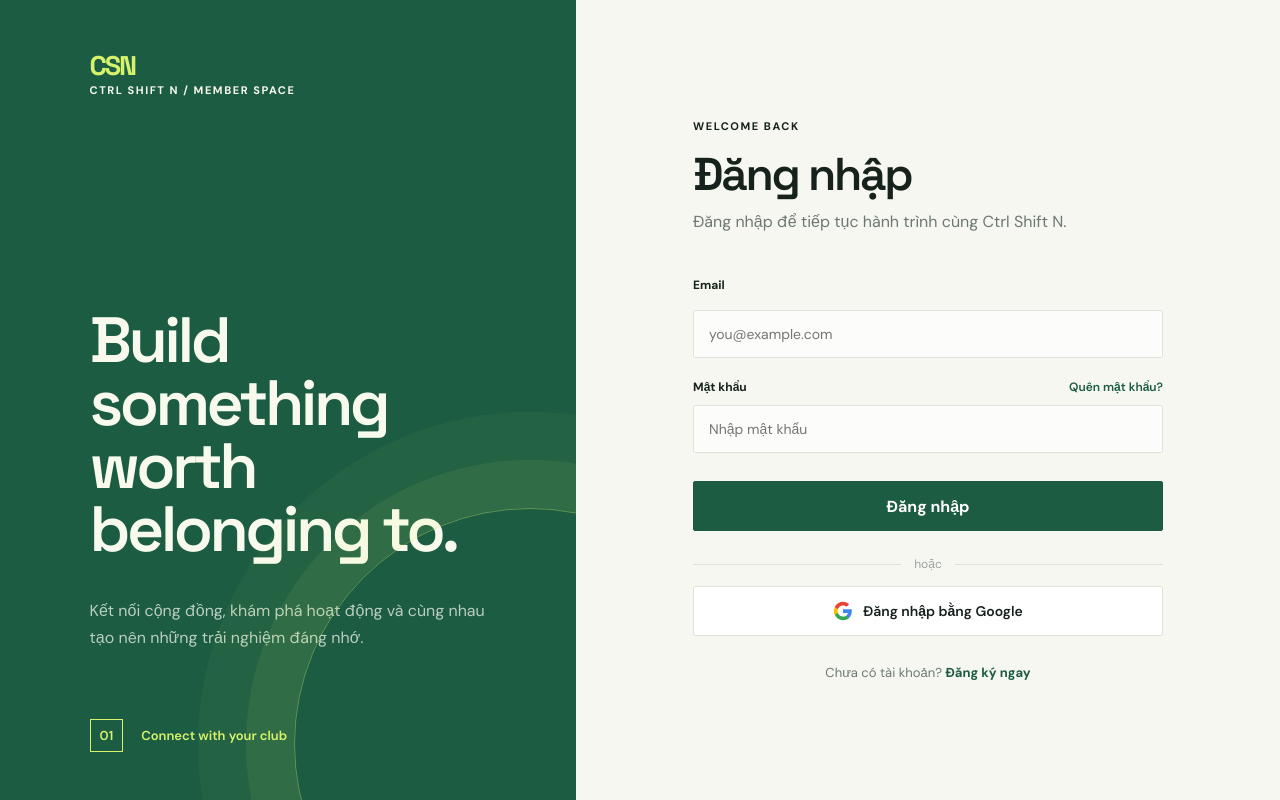
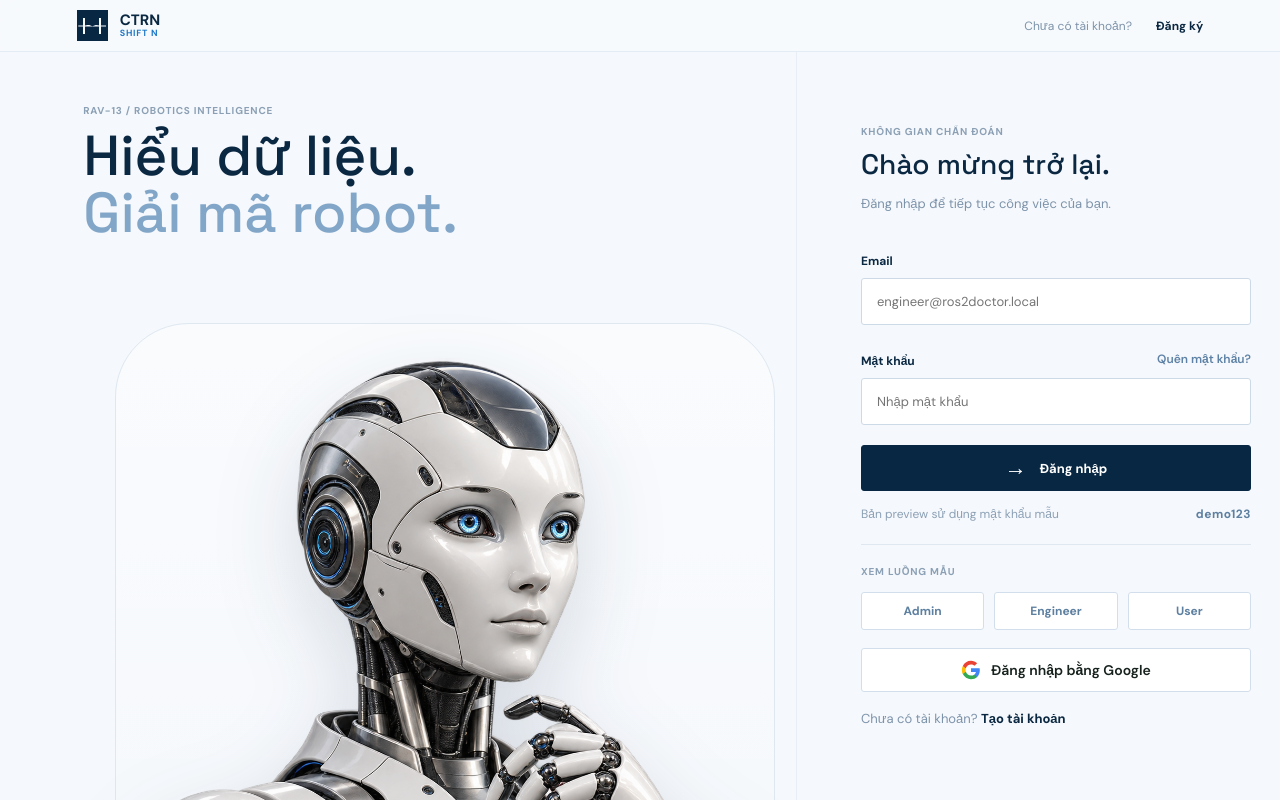
Before and after one commit to anhkhoi130605/Project-Ros-Doctor, a React (Vite) app in the folder WebAPI/FrontEnd(ReactJS)/: page /login in a window 1280 px wide. Built offline with nearby package versions, Linux system fonts and the light colour scheme; no server answers.

Commit message:
18-Refactor: auth.css LoginPage.jsx

```diff
--- a/WebAPI/FrontEnd(ReactJS)/src/feature/auth/auth.css
+++ b/WebAPI/FrontEnd(ReactJS)/src/feature/auth/auth.css
@@ -53,6 +53,364 @@ input:focus, select:focus, textarea:focus { border-color: var(--green); box-shad
 @media (max-width: 800px) { .auth-shell { display: block; } .auth-visual { display: none; } .auth-panel { min-height: 100vh; padding: 32px 24px; } .mobile-mark { display: block; } .auth-card h2 { font-size: 40px; } }
 @media (max-width: 500px) { .form-grid { display: block; } .auth-card h2 { font-size: 36px; } }
 
+.login-page {
+	min-height: 100vh;
+	background: #f5f8fc;
+	color: #0b2842;
+	display: flex;
+	flex-direction: column;
+	overflow: hidden;
+}
+
+.login-topbar {
+	height: 52px;
+	border-bottom: 1px solid #e3ebf4;
+	display: flex;
+	align-items: center;
+	justify-content: space-between;
+	padding: 0 clamp(24px, 6vw, 90px);
+	background: rgba(247, 250, 253, 0.88);
+	backdrop-filter: blur(12px);
+}
+
+.login-brand {
+	display: inline-flex;
+	align-items: center;
+	gap: 12px;
+	color: #0b2842;
+	text-decoration: none;
+}
+
+.brand-pulse {
+	width: 31px;
+	height: 31px;
+	background: #082743;
+	display: grid;
+	place-items: center;
+}
+
+.brand-pulse span {
+	width: 18px;
+	height: 16px;
+	border-left: 2px solid #f8fbff;
+	border-right: 2px solid #f8fbff;
+	position: relative;
+}
+
+.brand-pulse span::before {
+	content: '';
+	position: absolute;
+	left: -7px;
+	right: -7px;
+	top: 7px;
+	height: 2px;
+	background: #f8fbff;
+	clip-path: polygon(0 50%, 24% 50%, 37% 8%, 50% 88%, 63% 28%, 75% 50%, 100% 50%, 100% 100%, 0 100%);
+}
+
+.brand-copy {
+	display: grid;
+	gap: 1px;
+	line-height: 1;
+}
+
+.brand-copy strong {
+	font-size: 15px;
+	letter-spacing: 0;
+}
+
+.brand-copy small {
+	color: #1f78c8;
+	font-size: 9px;
+	font-weight: 800;
+	letter-spacing: 0.08em;
+}
+
+.login-toplinks {
+	display: flex;
+	align-items: center;
+	gap: 24px;
+	font-size: 12px;
+	color: #7d93aa;
+}
+
+.login-toplinks a {
+	color: #0b2842;
+	font-weight: 800;
+	text-decoration: none;
+}
+
+.login-stage {
+	flex: 1;
+	display: grid;
+	grid-template-columns: minmax(0, 1.32fr) minmax(340px, 0.8fr);
+	min-height: 0;
+}
+
+.login-hero {
+	position: relative;
+	padding: clamp(38px, 6.5vh, 58px) clamp(30px, 6.5vw, 100px) 0;
+	border-right: 1px solid #e7eef6;
+	overflow: hidden;
+}
+
+.login-kicker {
+	margin: 0 0 10px;
+	color: #8ca0b5;
+	font-size: 10px;
+	font-weight: 800;
+	letter-spacing: 0.08em;
+	text-transform: uppercase;
+}
+
+.login-hero h1 {
+	position: relative;
+	z-index: 2;
+	max-width: 640px;
+	margin: 0;
+	color: #0b2842;
+	font-family: 'Space Grotesk', sans-serif;
+	font-size: clamp(36px, 4.4vw, 62px);
+	font-weight: 500;
+	line-height: 1.02;
+	letter-spacing: 0;
+}
+
+.login-hero h1 span {
+	display: block;
+	color: #82a6c8;
+}
+
+.robot-orbit {
+	position: absolute;
+	left: clamp(64px, 9vw, 130px);
+	bottom: -185px;
+	width: min(55vw, 660px);
+	aspect-ratio: 1;
+	border: 1px solid #dfe8f1;
+	border-radius: 74px 74px 0 0;
+	display: flex;
+	align-items: flex-end;
+	justify-content: center;
+	background: linear-gradient(180deg, rgba(255,255,255,0.44), rgba(255,255,255,0));
+}
+
+.robot-orbit img {
+	width: min(64vw, 660px);
+	max-width: none;
+	transform: translateY(34px);
+	filter: drop-shadow(0 32px 42px rgba(21, 45, 72, 0.14));
+}
+
+.login-panel {
+	width: min(100%, 390px);
+	align-self: center;
+	justify-self: start;
+	margin-left: clamp(28px, 5vw, 72px);
+	padding: 30px 0;
+	animation: rise .45s ease both;
+}
+
+.login-panel h2 {
+	margin: 0 0 14px;
+	color: #0b2842;
+	font-family: 'Space Grotesk', sans-serif;
+	font-size: clamp(25px, 2.2vw, 32px);
+	font-weight: 500;
+	line-height: 1.15;
+	letter-spacing: 0;
+}
+
+.login-panel .form-intro {
+	margin-bottom: 24px;
+	color: #7d93aa;
+	font-size: 13px;
+}
+
+.login-panel form {
+	display: grid;
+	gap: 0;
+}
+
+.login-panel label {
+	color: #0b2842;
+	font-size: 12px;
+	font-weight: 800;
+	margin: 14px 0 9px;
+}
+
+.login-panel input {
+	min-height: 46px;
+	border-color: #ccd9e7;
+	border-radius: 3px;
+	background: #ffffff;
+	color: #0b2842;
+	font-size: 13px;
+}
+
+.login-panel input:focus {
+	border-color: #0b6fc6;
+	box-shadow: 0 0 0 3px rgba(11, 111, 198, 0.1);
+}
+
+.login-panel .label-row {
+	margin-top: 14px;
+}
+
+.login-panel .text-button {
+	color: #5e82a6;
+}
+
+.login-panel .primary-button {
+	position: relative;
+	gap: 13px;
+	min-height: 46px;
+	margin-top: 20px;
+	border-color: #072743;
+	border-radius: 3px;
+	background: #072743;
+	color: #ffffff;
+	font-size: 13px;
+	font-weight: 700;
+}
+
+.login-panel .primary-button:hover {
+	background: #0d365b;
+}
+
+.login-panel .primary-button span {
+	font-size: 22px;
+	line-height: 1;
+}
+
+.demo-credential {
+	display: grid;
+	grid-template-columns: 1fr auto;
+	align-items: center;
+	gap: 16px;
+	padding: 15px 0 22px;
+	border-bottom: 1px solid #dfe8f1;
+	color: #8ca0b5;
+	font-size: 12px;
+}
+
+.demo-credential strong {
+	color: #5d7fa0;
+	font-size: 12px;
+	letter-spacing: 0.04em;
+}
+
+.sample-flow {
+	padding-top: 20px;
+}
+
+.sample-flow p {
+	margin: 0 0 14px;
+	color: #8ca0b5;
+	font-size: 10px;
+	font-weight: 800;
+	letter-spacing: 0.08em;
+}
+
+.sample-flow div {
+	display: grid;
+	grid-template-columns: repeat(3, 1fr);
+	gap: 10px;
+}
+
+.sample-flow button {
+	min-height: 38px;
+	border: 1px solid #d2deeb;
+	border-radius: 3px;
+	background: #ffffff;
+	color: #5d7fa0;
+	font-size: 12px;
+	font-weight: 700;
+	cursor: pointer;
+}
+
+.sample-flow button:hover {
+	border-color: #0b6fc6;
+	color: #0b6fc6;
+}
+
+.login-panel .google-button {
+	min-height: 44px;
+	border-radius: 3px;
+	margin-top: 18px;
+	border-color: #d2deeb;
+	color: #0b2842;
+	font-size: 13px;
+}
+
+.login-panel .switch-copy {
+	text-align: left;
+	margin-top: 18px;
+	color: #7d93aa;
+}
+
+.login-panel .switch-copy a {
+	color: #0b2842;
+}
+
+@media (max-width: 980px) {
+	.login-page {
+		overflow: auto;
+	}
+
+	.login-stage {
+		grid-template-columns: 1fr;
+	}
+
+	.login-hero {
+		min-height: 440px;
+		border-right: 0;
+		border-bottom: 1px solid #e7eef6;
+	}
+
+	.robot-orbit {
+		left: 50%;
+		bottom: -270px;
+		width: min(92vw, 620px);
+		transform: translateX(-50%);
+	}
+
+	.login-panel {
+		justify-self: center;
+		margin: 0;
+		padding: 42px 24px 58px;
+	}
+}
+
+@media (max-width: 620px) {
+	.login-topbar {
+		height: auto;
+		padding: 16px 20px;
+	}
+
+	.login-toplinks span {
+		display: none;
+	}
+
+	.login-hero {
+		min-height: 360px;
+		padding: 36px 24px 0;
+	}
+
+	.robot-orbit {
+		bottom: -215px;
+		border-radius: 42px 42px 0 0;
+	}
+
+	.login-panel {
+		width: 100%;
+	}
+
+	.sample-flow div {
+		grid-template-columns: 1fr;
+	}
+}
+
 /* Modal Forgot Password */
 .forgot-modal-backdrop { position: fixed; inset: 0; background: rgba(18, 30, 24, 0.6); backdrop-filter: blur(4px); display: grid; place-items: center; z-index: 1000; padding: 20px; animation: fadeIn .2s ease; }
 .forgot-modal-card { background: #ffffff; width: min(100%, 460px); border-radius: 8px; padding: 28px; box-shadow: 0 20px 40px rgba(0,0,0,0.18); border: 1px solid var(--line); animation: rise .25s ease; }
--- a/WebAPI/FrontEnd(ReactJS)/src/feature/auth/pages/LoginPage.jsx
+++ b/WebAPI/FrontEnd(ReactJS)/src/feature/auth/pages/LoginPage.jsx
@@ -3,6 +3,7 @@ import { Link, useSearchParams } from 'react-router-dom';
 import { useAuth } from '../hook/useAuth';
 import { getGoogleLoginUrl } from '../api/authApi';
 import ForgotPasswordModal from '../component/ForgotPasswordModal';
+import robotPearl from '../../../assets/robot-pearl.png';
 import '../auth.css';
 
 export default function LoginPage() {
@@ -28,25 +29,43 @@ export default function LoginPage() {
 	}
 
 	return (
-		<main className="auth-shell">
-			<section className="auth-visual">
-				<div className="visual-mark">CSN</div>
-				<p className="eyebrow">Ctrl Shift N / Member space</p>
-				<h1>Build something worth belonging to.</h1>
-				<p className="visual-copy">Kết nối cộng đồng, khám phá hoạt động và cùng nhau tạo nên những trải nghiệm đáng nhớ.</p>
-				<div className="visual-note"><span>01</span><span>Connect with your club</span></div>
-			</section>
+		<main className="login-page">
+			<header className="login-topbar">
+				<Link className="login-brand" to="/login" aria-label="Ctrl Shift N">
+					<span className="brand-pulse" aria-hidden="true">
+						<span></span>
+					</span>
+					<span className="brand-copy">
+						<strong>CTRN</strong>
+						<small>SHIFT N</small>
+					</span>
+				</Link>
+				<div className="login-toplinks">
+					<span>Chưa có tài khoản?</span>
+					<Link to="/register">Đăng ký</Link>
+				</div>
+			</header>
 
-			<section className="auth-panel">
-				<div className="auth-card">
-					<div className="mobile-mark">CSN</div>
-					<p className="eyebrow">Welcome back</p>
-					<h2>Đăng nhập</h2>
-					<p className="form-intro">Đăng nhập để tiếp tục hành trình cùng Ctrl Shift N.</p>
+			<section className="login-stage">
+				<div className="login-hero" aria-hidden="true">
+					<p className="login-kicker">RAV-13 / ROBOTICS INTELLIGENCE</p>
+					<h1>
+						Hiểu dữ liệu.
+						<span>Giải mã robot.</span>
+					</h1>
+					<div className="robot-orbit">
+						<img src={robotPearl} alt="" />
+					</div>
+				</div>
+
+				<section className="login-panel" aria-labelledby="login-title">
+					<p className="login-kicker">KHÔNG GIAN CHẨN ĐOÁN</p>
+					<h2 id="login-title">Chào mừng trở lại.</h2>
+					<p className="form-intro">Đăng nhập để tiếp tục công việc của bạn.</p>
 
 					<form onSubmit={handleSubmit} noValidate>
 						<label htmlFor="login-email">Email</label>
-						<input id="login-email" name="email" type="email" autoComplete="email" placeholder="you@example.com" value={form.email} onChange={handleChange} />
+						<input id="login-email" name="email" type="email" autoComplete="email" placeholder="engineer@ros2doctor.local" value={form.email} onChange={handleChange} />
 
 						<div className="label-row">
 							<label htmlFor="login-password">Mật khẩu</label>
@@ -57,10 +76,26 @@ export default function LoginPage() {
 						<input id="login-password" name="password" type="password" autoComplete="current-password" placeholder="Nhập mật khẩu" value={form.password} onChange={handleChange} />
 
 						{status.message && <p className={`form-status ${status.type}`}>{status.message}</p>}
-						<button className="primary-button" type="submit" disabled={isSubmitting}>{isSubmitting ? 'Đang đăng nhập...' : 'Đăng nhập'}</button>
+						<button className="primary-button" type="submit" disabled={isSubmitting}>
+							<span aria-hidden="true">→</span>
+							{isSubmitting ? 'Đang đăng nhập...' : 'Đăng nhập'}
+						</button>
 					</form>
 
-					<div className="divider"><span>hoặc</span></div>
+					<div className="demo-credential">
+						<span>Bản preview sử dụng mật khẩu mẫu</span>
+						<strong>demo123</strong>
+					</div>
+
+					<div className="sample-flow">
+						<p>XEM LUỒNG MẪU</p>
+						<div>
+							<button type="button">Admin</button>
+							<button type="button">Engineer</button>
+							<button type="button">User</button>
+						</div>
+					</div>
+
 					<a className="google-button" href={getGoogleLoginUrl()}>
 						<svg width="20" height="20" viewBox="0 0 24 24" aria-hidden="true">
 							<path fill="#4285F4" d="M22.56 12.25c0-.78-.07-1.53-.2-2.25H12v4.26h5.92c-.26 1.37-1.04 2.53-2.21 3.31v2.77h3.57c2.08-1.92 3.28-4.74 3.28-8.09z" />
@@ -70,8 +105,8 @@ export default function LoginPage() {
 						</svg>
 						<span>Đăng nhập bằng Google</span>
 					</a>
-					<p className="switch-copy">Chưa có tài khoản? <Link to="/register">Đăng ký ngay</Link></p>
-				</div>
+					<p className="switch-copy">Chưa có tài khoản? <Link to="/register">Tạo tài khoản</Link></p>
+				</section>
 			</section>
 
 			<ForgotPasswordModal
```
